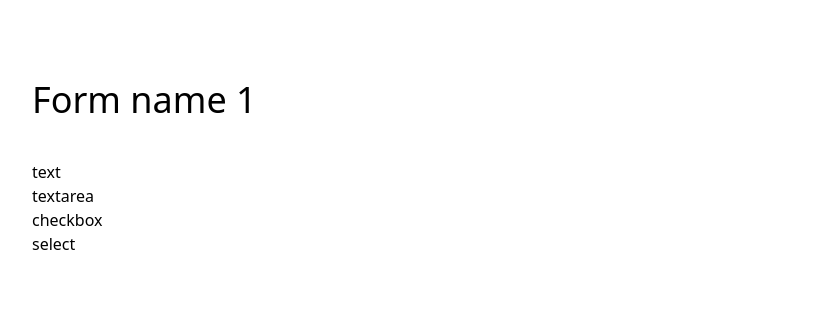
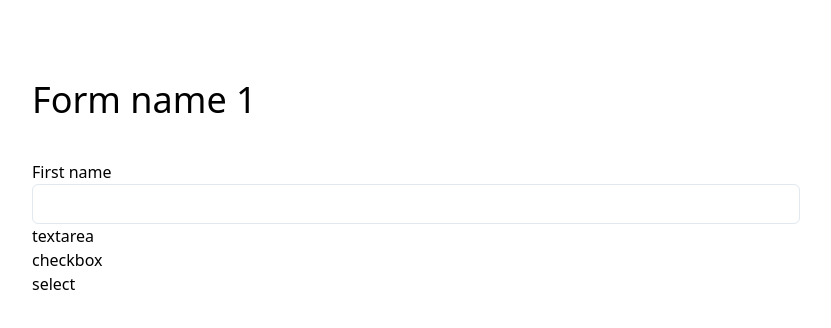
Before and after one commit to offlineanton/shepper-test, a React (Vite) app: page /form-loader in a window 1280 px wide. Shown: the top 328 px of the page, without its empty margins (224-1055 px from the left). Built offline with nearby package versions, Linux system fonts and the light colour scheme; a web font is replaced by a local one.

Commit message:
init values & form input

```diff
--- a/src/components/FormLoaderElement.tsx
+++ b/src/components/FormLoaderElement.tsx
@@ -1,17 +1,32 @@
 import { FormElement } from "./FormElement/FormElement";
+import FormikInput from "./inputs/FormikInput";
 
 interface FormLoaderElementProps {
     formElement: FormElement;
+    onChange: {
+        (e: React.ChangeEvent<any>): void;
+        <T = string | React.ChangeEvent<any>>(field: T): T extends React.ChangeEvent<any> ? void : (e: string | React.ChangeEvent<any>) => void;
+    };
+    value?: string;
 }
 
 const FormLoaderElement = ({
-    formElement
+    formElement,
+    value,
+    onChange
 }: FormLoaderElementProps) => {
 
     if (formElement.type === "text") {
         return (
             <div>
-                text
+                <FormikInput
+                    value={value || ""}
+                    name={formElement.name}
+                    label={formElement.label}
+
+                    onChange={onChange}
+                />
+                {/* text */}
             </div>
         )
     }
--- a/src/routes/FormLoader.tsx
+++ b/src/routes/FormLoader.tsx
@@ -11,18 +11,24 @@ interface FormLoaderProps {
     };
 }
 
+type ResultObject = {
+    [key: string]: undefined;
+};
+
 const FormLoader = ({
     form
 }: FormLoaderProps) => {
-    console.log(form);
+    console.log(form.formElements);
     return (
         <FormWrapper>
             <h1 className="text-4xl mb-10">{form.formName}</h1>
 
             <Formik
                 //TODO: init values
-                initialValues={{
-                }}
+                initialValues={form.formElements.reduce<ResultObject>((acc, curr) => {
+                    acc[curr.name] = undefined;
+                    return acc;
+                }, {})}
                 validateOnChange={false}
                 validateOnBlur={false}
                 //TODO: schema
@@ -33,17 +39,20 @@ const FormLoader = ({
                 }}
             >
                 {({
-                    // values,
+                    values,
                     // errors,
                     // touched,
-                    // handleChange,
+                    handleChange,
                     // setFieldValue,
                 }) => {
+                    console.log("values", values);
                     return (
                         <Form>
-                            {form.formElements.map(formElement => (
-                                <FormLoaderElement formElement={formElement} />
-                            ))}
+                            {form.formElements.map(formElement => {
+                                return (
+                                    <FormLoaderElement formElement={formElement} onChange={handleChange} value={values[formElement.name]} />
+                                )
+                            })}
                         </Form>
                     )
                 }}
```
